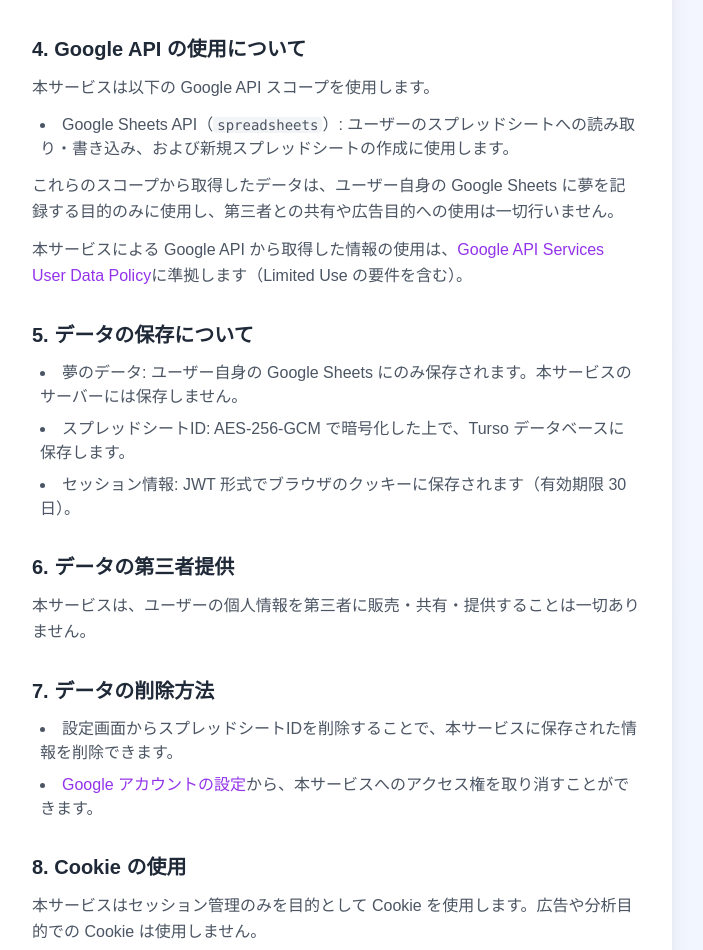
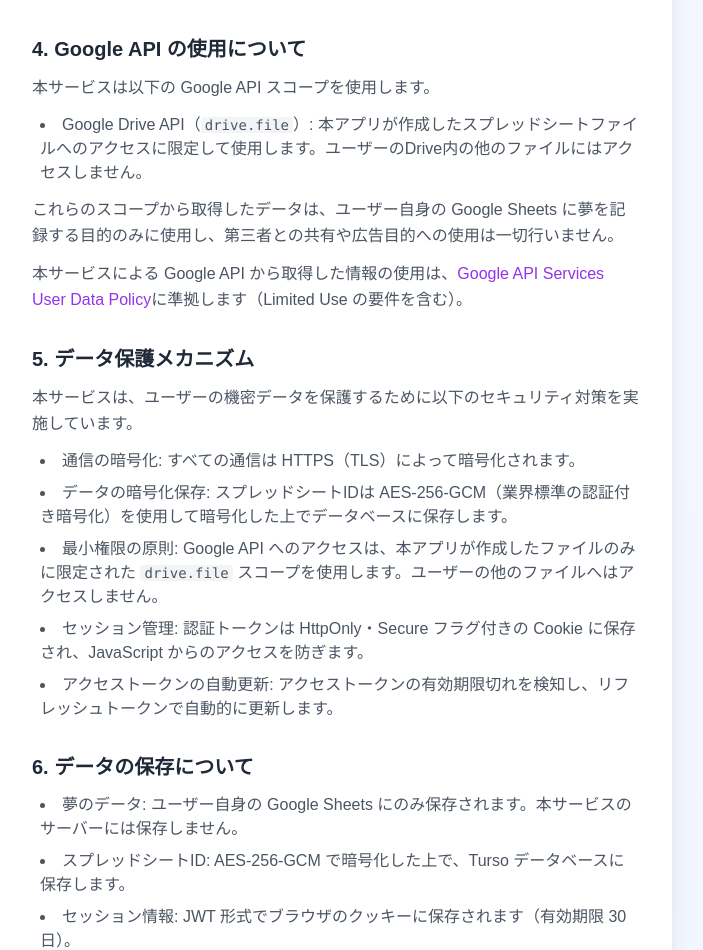
Before and after one commit to tokunaga3/dream-list, a Next.js app: page /privacy in a window 1280 px wide. Shown: the part 727-1677 px from the top of the page, without its empty margins (304-1007 px from the left). Built offline with nearby package versions, Linux system fonts and the light colour scheme.

Commit message:
プライバシーポリシーの最終更新日を2026年3月に変更し、データ保護メカニズムに関するセクションを追加しました。また、Google Sheets APIの説明をGoogle Drive APIに更新しました。

```diff
--- a/app/privacy/page.tsx
+++ b/app/privacy/page.tsx
@@ -13,7 +13,7 @@ export default function PrivacyPage() {
           プライバシーポリシー
         </h1>
         <p className="text-sm text-gray-500 dark:text-gray-400 mb-8">
-          最終更新日: 2025年1月
+          最終更新日: 2026年3月
         </p>
 
         <section className="mb-8">
@@ -62,8 +62,8 @@ export default function PrivacyPage() {
           </p>
           <ul className="list-disc list-inside text-gray-600 dark:text-gray-300 space-y-2 ml-2">
             <li>
-              <span className="font-medium">Google Sheets API</span>（<code className="text-sm bg-gray-100 dark:bg-gray-700 px-1 rounded">spreadsheets</code>）:
-              ユーザーのスプレッドシートへの読み取り・書き込み、および新規スプレッドシートの作成に使用します。
+              <span className="font-medium">Google Drive API</span>（<code className="text-sm bg-gray-100 dark:bg-gray-700 px-1 rounded">drive.file</code>）:
+              本アプリが作成したスプレッドシートファイルへのアクセスに限定して使用します。ユーザーのDrive内の他のファイルにはアクセスしません。
             </li>
           </ul>
           <p className="text-gray-600 dark:text-gray-300 leading-relaxed mt-3">
@@ -85,7 +85,33 @@ export default function PrivacyPage() {
 
         <section className="mb-8">
           <h2 className="text-xl font-semibold text-gray-800 dark:text-gray-200 mb-3">
-            5. データの保存について
+            5. データ保護メカニズム
+          </h2>
+          <p className="text-gray-600 dark:text-gray-300 leading-relaxed mb-3">
+            本サービスは、ユーザーの機密データを保護するために以下のセキュリティ対策を実施しています。
+          </p>
+          <ul className="list-disc list-inside text-gray-600 dark:text-gray-300 space-y-2 ml-2">
+            <li>
+              <span className="font-medium">通信の暗号化</span>: すべての通信は HTTPS（TLS）によって暗号化されます。
+            </li>
+            <li>
+              <span className="font-medium">データの暗号化保存</span>: スプレッドシートIDは AES-256-GCM（業界標準の認証付き暗号化）を使用して暗号化した上でデータベースに保存します。
+            </li>
+            <li>
+              <span className="font-medium">最小権限の原則</span>: Google API へのアクセスは、本アプリが作成したファイルのみに限定された <code className="text-sm bg-gray-100 dark:bg-gray-700 px-1 rounded">drive.file</code> スコープを使用します。ユーザーの他のファイルへはアクセスしません。
+            </li>
+            <li>
+              <span className="font-medium">セッション管理</span>: 認証トークンは HttpOnly・Secure フラグ付きの Cookie に保存され、JavaScript からのアクセスを防ぎます。
+            </li>
+            <li>
+              <span className="font-medium">アクセストークンの自動更新</span>: アクセストークンの有効期限切れを検知し、リフレッシュトークンで自動的に更新します。
+            </li>
+          </ul>
+        </section>
+
+        <section className="mb-8">
+          <h2 className="text-xl font-semibold text-gray-800 dark:text-gray-200 mb-3">
+            6. データの保存について
           </h2>
           <ul className="list-disc list-inside text-gray-600 dark:text-gray-300 space-y-2 ml-2">
             <li>
@@ -102,7 +128,7 @@ export default function PrivacyPage() {
 
         <section className="mb-8">
           <h2 className="text-xl font-semibold text-gray-800 dark:text-gray-200 mb-3">
-            6. データの第三者提供
+            7. データの第三者提供
           </h2>
           <p className="text-gray-600 dark:text-gray-300 leading-relaxed">
             本サービスは、ユーザーの個人情報を第三者に販売・共有・提供することは一切ありません。
@@ -111,7 +137,7 @@ export default function PrivacyPage() {
 
         <section className="mb-8">
           <h2 className="text-xl font-semibold text-gray-800 dark:text-gray-200 mb-3">
-            7. データの削除方法
+            8. データの削除方法
           </h2>
           <ul className="list-disc list-inside text-gray-600 dark:text-gray-300 space-y-2 ml-2">
             <li>設定画面からスプレッドシートIDを削除することで、本サービスに保存された情報を削除できます。</li>
@@ -131,7 +157,7 @@ export default function PrivacyPage() {
 
         <section className="mb-8">
           <h2 className="text-xl font-semibold text-gray-800 dark:text-gray-200 mb-3">
-            8. Cookie の使用
+            9. Cookie の使用
           </h2>
           <p className="text-gray-600 dark:text-gray-300 leading-relaxed">
             本サービスはセッション管理のみを目的として Cookie を使用します。広告や分析目的での Cookie は使用しません。
@@ -140,7 +166,7 @@ export default function PrivacyPage() {
 
         <section className="mb-8">
           <h2 className="text-xl font-semibold text-gray-800 dark:text-gray-200 mb-3">
-            9. プライバシーポリシーの変更
+            10. プライバシーポリシーの変更
           </h2>
           <p className="text-gray-600 dark:text-gray-300 leading-relaxed">
             本ポリシーは必要に応じて更新することがあります。重要な変更がある場合はアプリ上でお知らせします。
--- a/auth.ts
+++ b/auth.ts
@@ -20,7 +20,7 @@ export const { handlers, signIn, signOut, auth } = NextAuth({
       clientSecret: process.env.GOOGLE_CLIENT_SECRET,
       authorization: {
         params: {
-          scope: "openid email profile https://www.googleapis.com/auth/spreadsheets",
+          scope: "openid email profile https://www.googleapis.com/auth/drive.file",
           access_type: "offline",
           prompt: "consent",
         },
```
